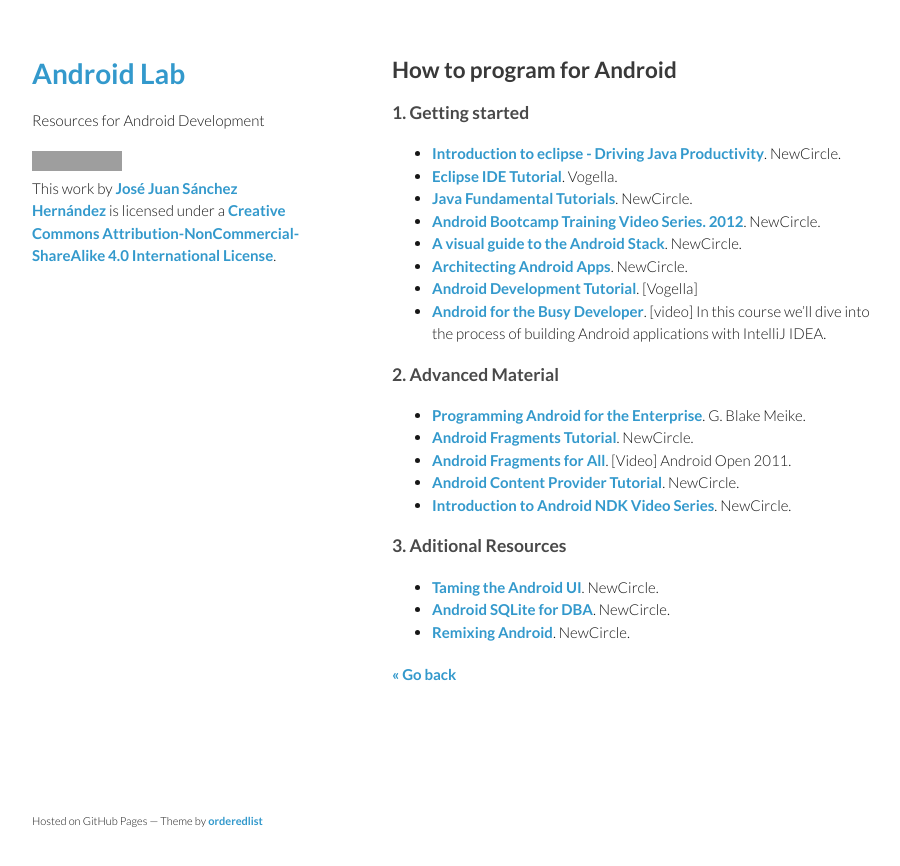
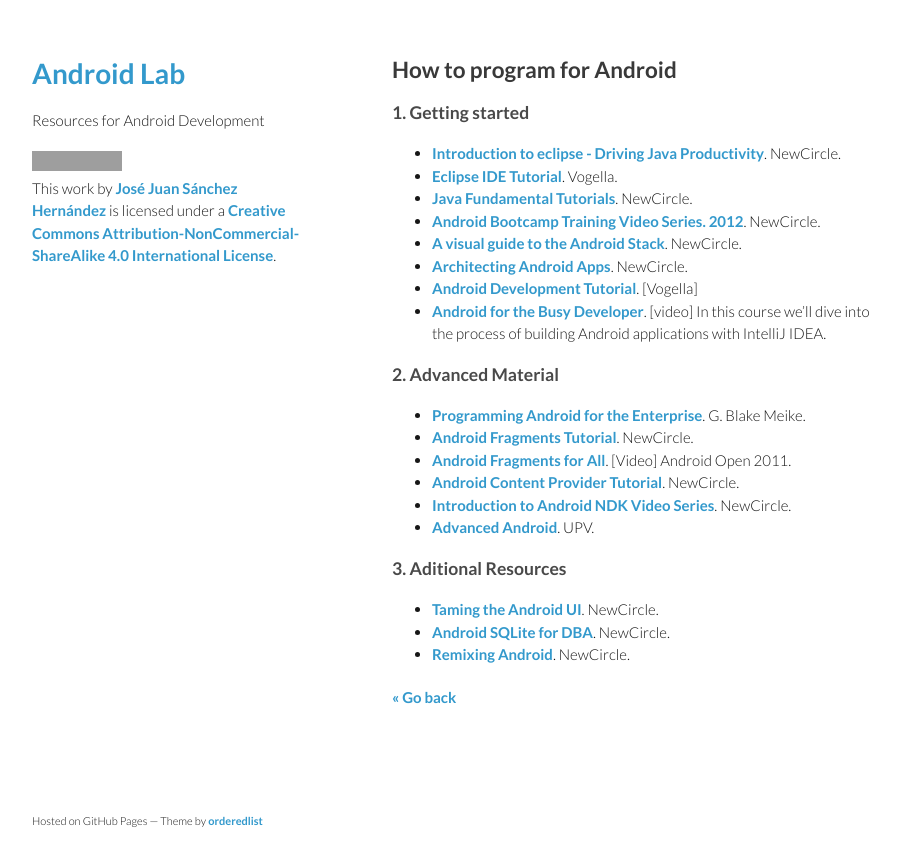
Before and after one commit to josejuansanchez/josejuansanchez.github.io, a Jekyll site: the page built from androidlab/how_to_program_for_android.md, in a window 1280 px wide. Shown: the top 866 px of the page, without its empty margins (178-1078 px from the left). Built offline with Jekyll 4.4.1, drawn with Linux system fonts in a browser that asks for light colours; grey boxes are pictures that could not be loaded.

Commit message:
Update how_to_program_for_android.md

```diff
--- a/androidlab/how_to_program_for_android.md
+++ b/androidlab/how_to_program_for_android.md
@@ -21,6 +21,7 @@
   * [Android Fragments for  All](https://thenewcircle.com/s/post/1099/android_fragments_for_all). [Video] Android Open 2011.
   * [Android Content Provider Tutorial](https://thenewcircle.com/s/post/1375/android_content_provider_tutorial). NewCircle.
   * [Introduction to Android NDK Video Series](https://thenewcircle.com/s/post/1153/introduction_to_ndk). NewCircle.
+  * [Advanced Android](https://www.youtube.com/playlist?list=PL6kQim6ljTJuAfKz4i5-tIxD9U3Es07Vr). UPV.
 
 ### 3. Aditional Resources
   * [Taming the Android UI](https://thenewcircle.com/s/post/563/video_taming_android_ui_with_eric_burke_of_square). NewCircle.
```
